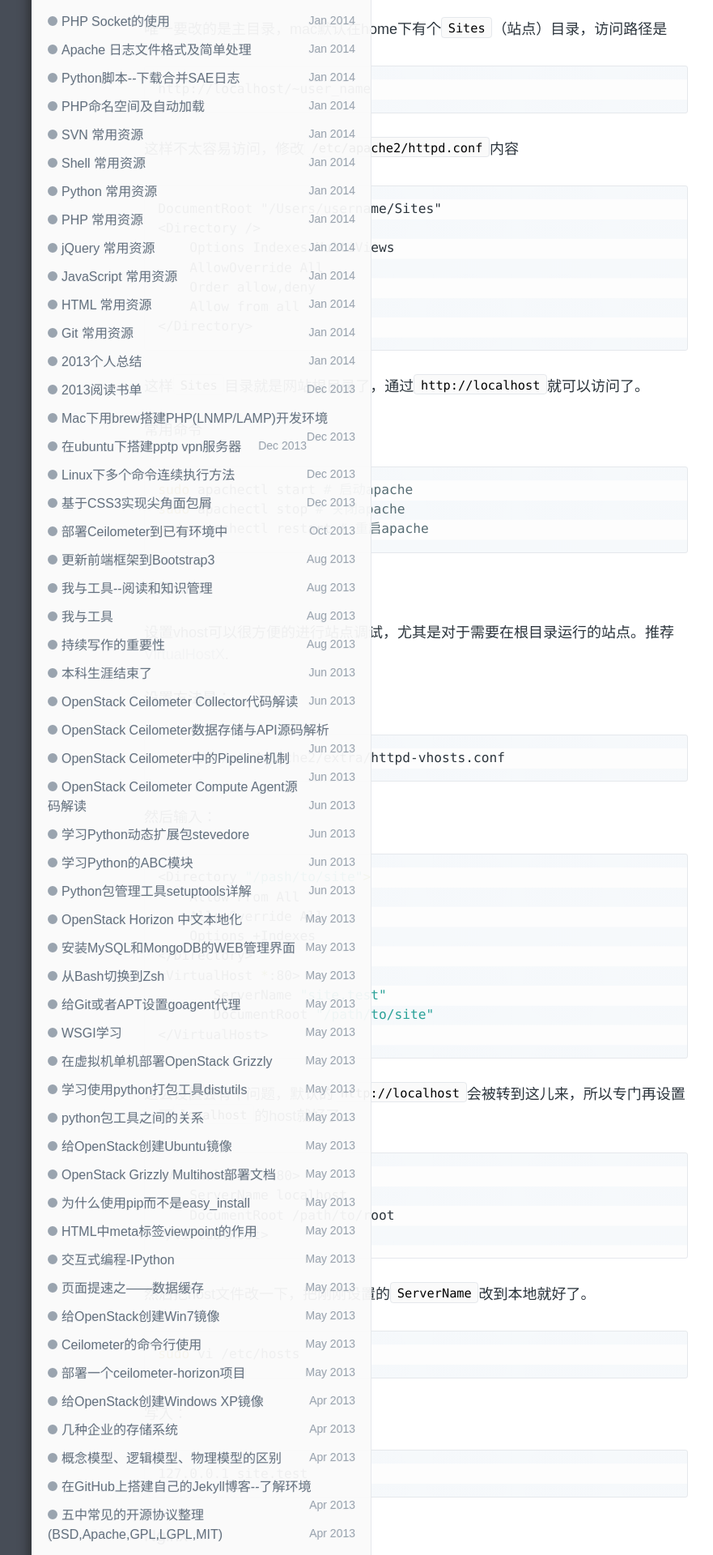
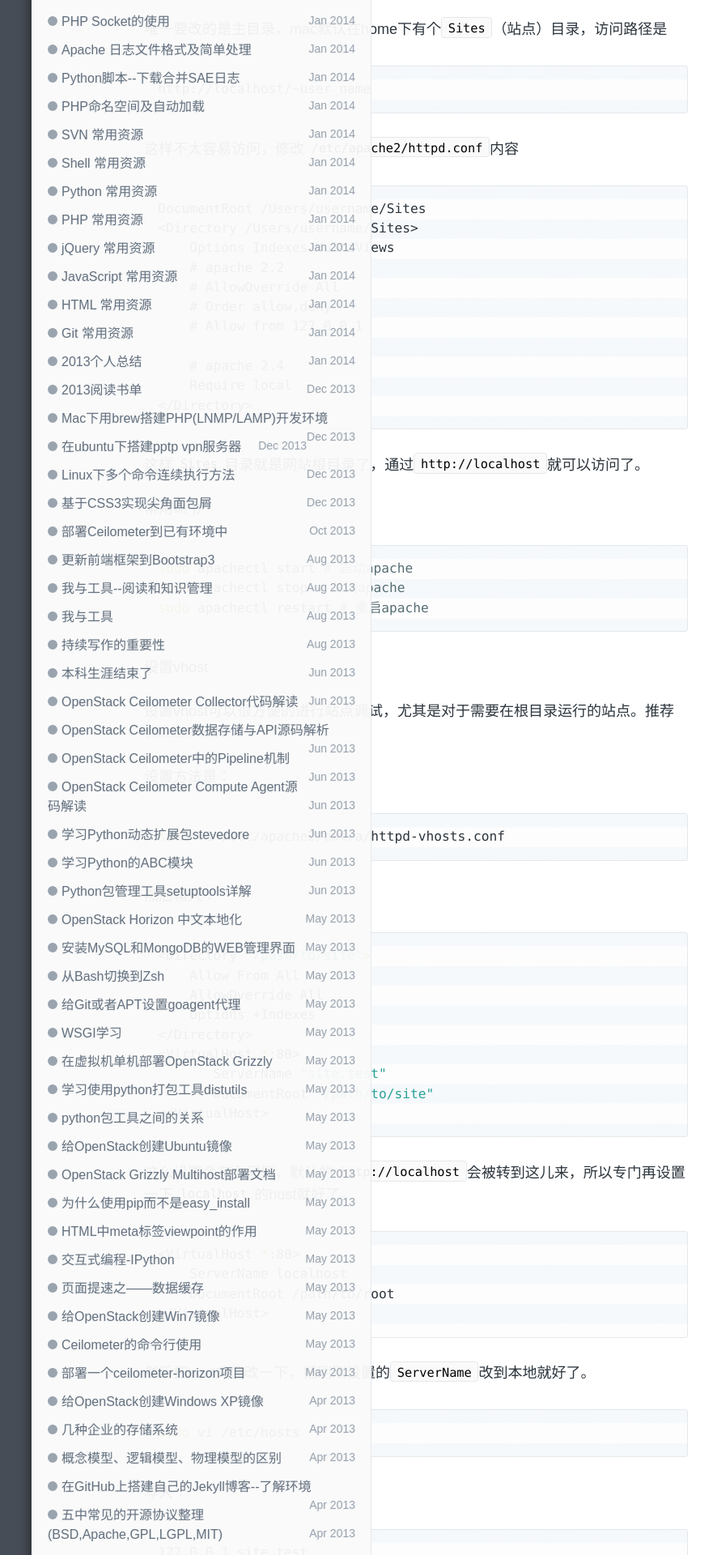
Before and after one commit to dayon3z1/suyan, a Jekyll site: the page built from _posts/tool/2013-12-11-lamp-in-mac.md, in a window 1280 px wide. Shown: the part 1093-3013 px from the top of the page at 81% size, without its empty margins (126-1007 px from the left). Built offline with Jekyll 4.4.1, drawn with Linux system fonts in a browser that asks for light colours.

Commit message:
update apache to 2.4

```diff
--- a/_posts/tool/2013-12-11-lamp-in-mac.md
+++ b/_posts/tool/2013-12-11-lamp-in-mac.md
@@ -38,12 +38,16 @@ Apache的话使用mac自带的基本就够了，我的系统是10.9，可以使
 
 这样不太容易访问，修改`/etc/apache2/httpd.conf`内容
 
-    DocumentRoot "/Users/username/Sites"
-    <Directory />
+    DocumentRoot /Users/username/Sites
+    <Directory /Users/username/Sites>
         Options Indexes MultiViews
-        AllowOverride All
-        Order allow,deny
-        Allow from all
+        # apache 2.2
+        # AllowOverride All
+        # Order allow,deny
+        # Allow from 127.0.0.1
+
+        # apache 2.4
+        Require local
     </Directory>
 
 这样`Sites`目录就是网站根目录了，通过`http://localhost`就可以访问了。
```
Also changed, not shown: _posts/tech/2013-05-01-deploy-a-ceilometer-horizon-project.md (+1 -0 lines).
